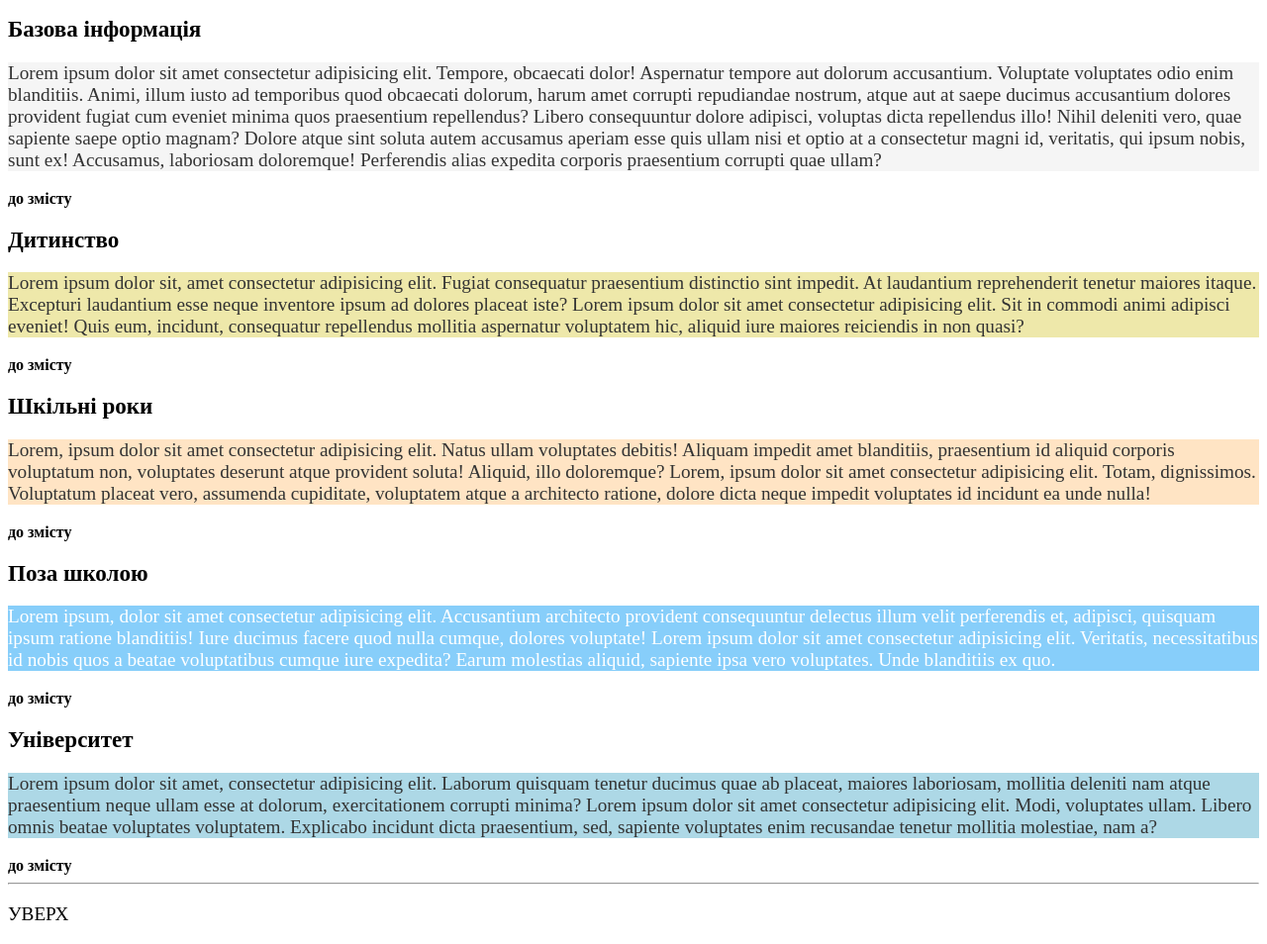
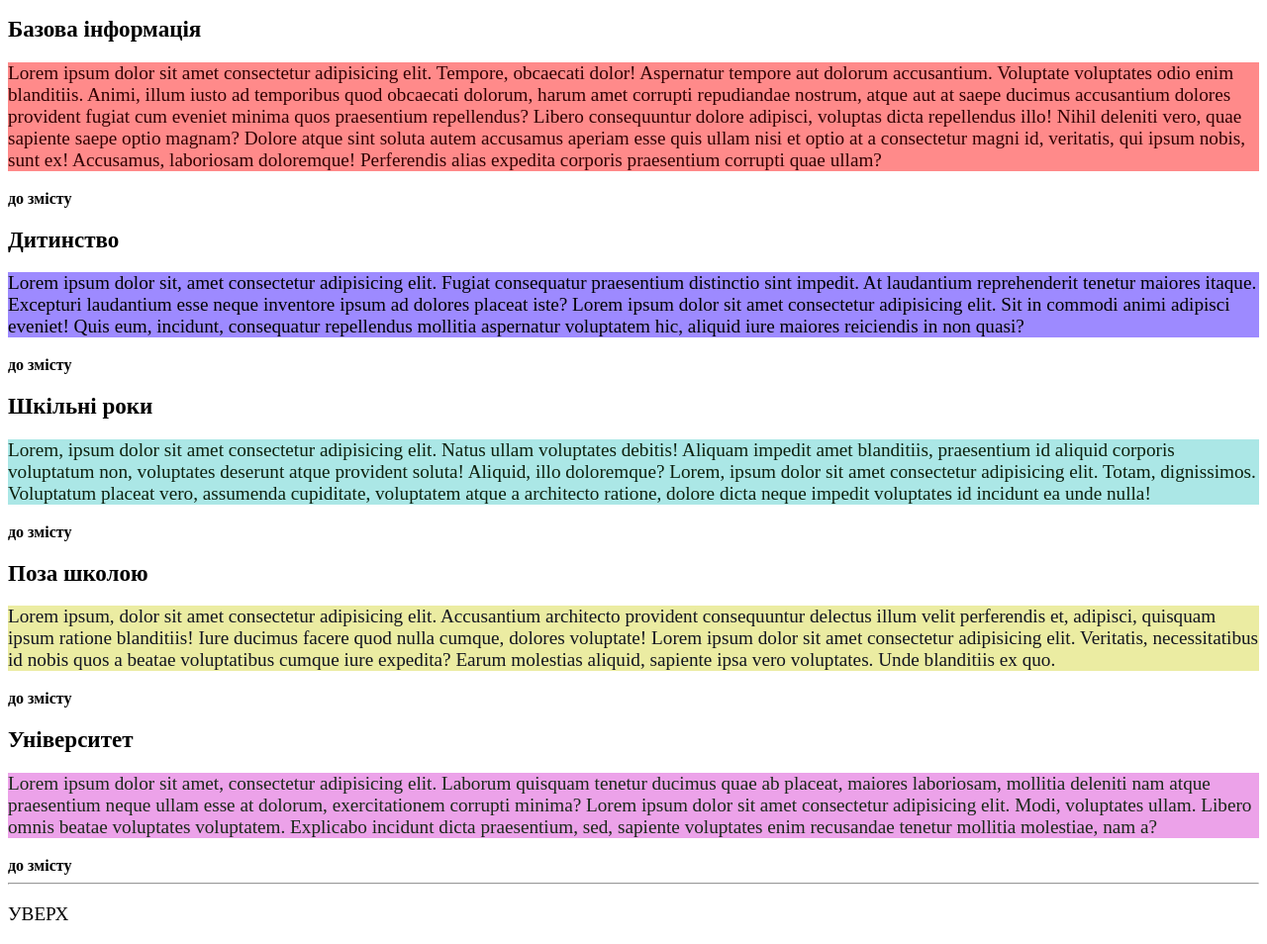
Before and after one commit to hryhorii11/web, a plain HTML site: page lab2/biography.html in a window 1280 px wide. Shown: the part 390-1344 px from the top of the page at 99% size. Drawn offline with Linux system fonts and the light colour scheme.

Commit message:
Update biography.html

```diff
--- a/lab2/biography.html
+++ b/lab2/biography.html
@@ -69,28 +69,28 @@ h2, p {
 
     <article>
             <h2 id="basic-info">Базова інформація</h2>
-        <p style="background-color: #F5F5F5;color:#333 ;">Lorem ipsum dolor sit amet consectetur adipisicing elit. Tempore, obcaecati dolor! Aspernatur tempore aut dolorum accusantium. Voluptate voluptates odio enim blanditiis. Animi, illum iusto ad temporibus quod obcaecati dolorum, harum amet corrupti repudiandae nostrum, atque aut at saepe ducimus accusantium dolores provident fugiat cum eveniet minima quos praesentium repellendus? Libero consequuntur dolore adipisci, voluptas dicta repellendus illo! Nihil deleniti vero, quae sapiente saepe optio magnam? Dolore atque sint soluta autem accusamus aperiam esse quis ullam nisi et optio at a consectetur magni id, veritatis, qui ipsum nobis, sunt ex! Accusamus, laboriosam doloremque! Perferendis alias expedita corporis praesentium corrupti quae ullam?</p>
+        <p style="background-color: #ff8a8a;color:#310202 ;">Lorem ipsum dolor sit amet consectetur adipisicing elit. Tempore, obcaecati dolor! Aspernatur tempore aut dolorum accusantium. Voluptate voluptates odio enim blanditiis. Animi, illum iusto ad temporibus quod obcaecati dolorum, harum amet corrupti repudiandae nostrum, atque aut at saepe ducimus accusantium dolores provident fugiat cum eveniet minima quos praesentium repellendus? Libero consequuntur dolore adipisci, voluptas dicta repellendus illo! Nihil deleniti vero, quae sapiente saepe optio magnam? Dolore atque sint soluta autem accusamus aperiam esse quis ullam nisi et optio at a consectetur magni id, veritatis, qui ipsum nobis, sunt ex! Accusamus, laboriosam doloremque! Perferendis alias expedita corporis praesentium corrupti quae ullam?</p>
     </article>
     <a href="#top" style=" font-weight: bold">до змісту</a>
     <article >
             <h2 id="childhood">Дитинство</h2>
-        <p style="background-color: #EEE8AA;color:#333 ;">Lorem ipsum dolor sit, amet consectetur adipisicing elit. Fugiat consequatur praesentium distinctio sint impedit. At laudantium reprehenderit tenetur maiores itaque. Excepturi laudantium esse neque inventore ipsum ad dolores placeat iste? Lorem ipsum dolor sit amet consectetur adipisicing elit. Sit in commodi animi adipisci eveniet! Quis eum, incidunt, consequatur repellendus mollitia aspernatur voluptatem hic, aliquid iure maiores reiciendis in non quasi?</p>
+        <p style="background-color: #9d8aff;color:#020302 ;">Lorem ipsum dolor sit, amet consectetur adipisicing elit. Fugiat consequatur praesentium distinctio sint impedit. At laudantium reprehenderit tenetur maiores itaque. Excepturi laudantium esse neque inventore ipsum ad dolores placeat iste? Lorem ipsum dolor sit amet consectetur adipisicing elit. Sit in commodi animi adipisci eveniet! Quis eum, incidunt, consequatur repellendus mollitia aspernatur voluptatem hic, aliquid iure maiores reiciendis in non quasi?</p>
     </article>
     <a href="#top" style=" font-weight: bold">до змісту</a>
     <article >
             <h2 id="school-years">Шкільні роки</h2>
-        <p style="background-color: #FFE4C4;color:#333 ;">Lorem, ipsum dolor sit amet consectetur adipisicing elit. Natus ullam voluptates debitis! Aliquam impedit amet blanditiis, praesentium id aliquid corporis voluptatum non, voluptates deserunt atque provident soluta! Aliquid, illo doloremque? Lorem, ipsum dolor sit amet consectetur adipisicing elit. Totam, dignissimos. Voluptatum placeat vero, assumenda cupiditate, voluptatem atque a architecto ratione, dolore dicta neque impedit voluptates id incidunt ea unde nulla!</p>
+        <p style="background-color: #abe7e6;color:#0e200e ;">Lorem, ipsum dolor sit amet consectetur adipisicing elit. Natus ullam voluptates debitis! Aliquam impedit amet blanditiis, praesentium id aliquid corporis voluptatum non, voluptates deserunt atque provident soluta! Aliquid, illo doloremque? Lorem, ipsum dolor sit amet consectetur adipisicing elit. Totam, dignissimos. Voluptatum placeat vero, assumenda cupiditate, voluptatem atque a architecto ratione, dolore dicta neque impedit voluptates id incidunt ea unde nulla!</p>
 
     </article>
     <a href="#top "style=" font-weight: bold">до змісту</a>
     <article>
             <h2  id="extracurricular">Поза школою</h2>
-        <p style="background-color: #87CEFA;color:#fff ;">Lorem ipsum, dolor sit amet consectetur adipisicing elit. Accusantium architecto provident consequuntur delectus illum velit perferendis et, adipisci, quisquam ipsum ratione blanditiis! Iure ducimus facere quod nulla cumque, dolores voluptate! Lorem ipsum dolor sit amet consectetur adipisicing elit. Veritatis, necessitatibus id nobis quos a beatae voluptatibus cumque iure expedita? Earum molestias aliquid, sapiente ipsa vero voluptates. Unde blanditiis ex quo.</p>
+        <p style="background-color: #ebeca2;color:#121521 ;">Lorem ipsum, dolor sit amet consectetur adipisicing elit. Accusantium architecto provident consequuntur delectus illum velit perferendis et, adipisci, quisquam ipsum ratione blanditiis! Iure ducimus facere quod nulla cumque, dolores voluptate! Lorem ipsum dolor sit amet consectetur adipisicing elit. Veritatis, necessitatibus id nobis quos a beatae voluptatibus cumque iure expedita? Earum molestias aliquid, sapiente ipsa vero voluptates. Unde blanditiis ex quo.</p>
     </article>
 <article>
     <a href="#top" style=" font-weight: bold">до змісту</a>
                 <h2 id="university">Університет</h2>
-            <p style="background-color: #ADD8E6;color:#333 ;">Lorem ipsum dolor sit amet, consectetur adipisicing elit. Laborum quisquam tenetur ducimus quae ab placeat, maiores laboriosam, mollitia deleniti nam atque praesentium neque ullam esse at dolorum, exercitationem corrupti minima? Lorem ipsum dolor sit amet consectetur adipisicing elit. Modi, voluptates ullam. Libero omnis beatae voluptates voluptatem. Explicabo incidunt dicta praesentium, sed, sapiente voluptates enim recusandae tenetur mollitia molestiae, nam a?</p>
+            <p style="background-color: #eca2e9;color:#1a2919 ;">Lorem ipsum dolor sit amet, consectetur adipisicing elit. Laborum quisquam tenetur ducimus quae ab placeat, maiores laboriosam, mollitia deleniti nam atque praesentium neque ullam esse at dolorum, exercitationem corrupti minima? Lorem ipsum dolor sit amet consectetur adipisicing elit. Modi, voluptates ullam. Libero omnis beatae voluptates voluptatem. Explicabo incidunt dicta praesentium, sed, sapiente voluptates enim recusandae tenetur mollitia molestiae, nam a?</p>
         </article>
         <a href="#top" style=" font-weight: bold">до змісту</a>
             <hr>
```
